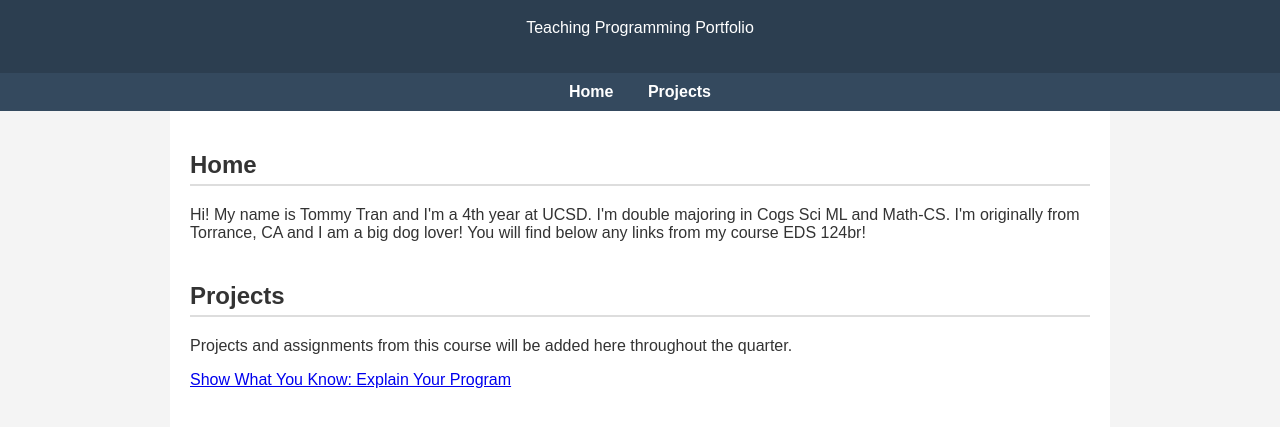
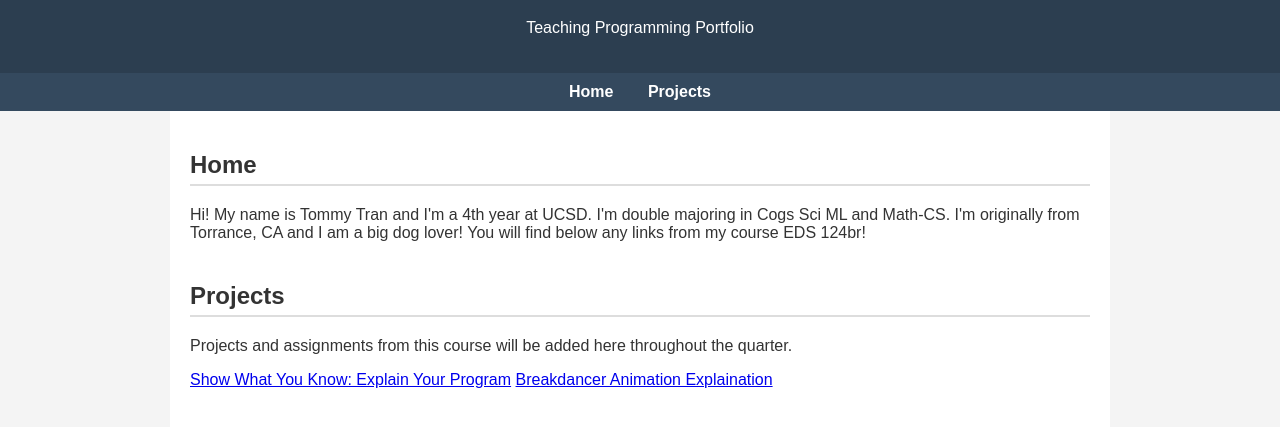
Before and after one commit to ttran29/eds124br, a plain HTML site: page index.html in a window 1280 px wide. Shown: the part 81-508 px from the top of the page. Drawn offline with Linux system fonts and the light colour scheme.

Commit message:
update video

```diff
--- a/index.html
+++ b/index.html
@@ -75,6 +75,7 @@
       <h2>Projects</h2>
       <p>Projects and assignments from this course will be added here throughout the quarter.</p>
       <a href="https://www.youtube.com/watch?v=SVKE2mZtrVQ" target="_blank">Show What You Know: Explain Your Program</a>
+      <a href="https://www.youtube.com/watch?v=wqi_-w2OmC0" target="_blank">Breakdancer Animation Explaination</a>
 
     </section>
 
```
